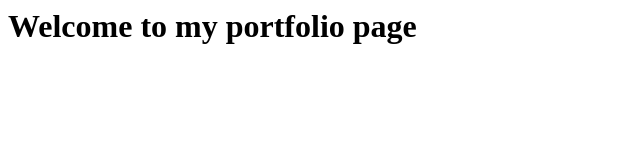
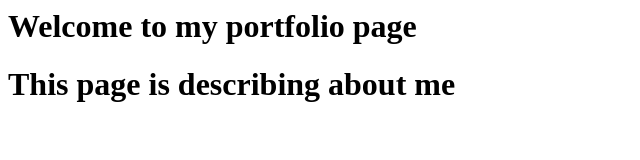
Before and after one commit to Harshi-git1/practice, a plain HTML site: page index.html in a window 1280 px wide. Shown: the whole page, without its empty margins (0-640 px from the left). Drawn offline with Linux system fonts and the light colour scheme.

Commit message:
adding with description

```diff
--- a/index.html
+++ b/index.html
@@ -1 +1,2 @@
 <h1>Welcome to my portfolio page</h1>
+<h1>This page is describing about me</h1>
```
